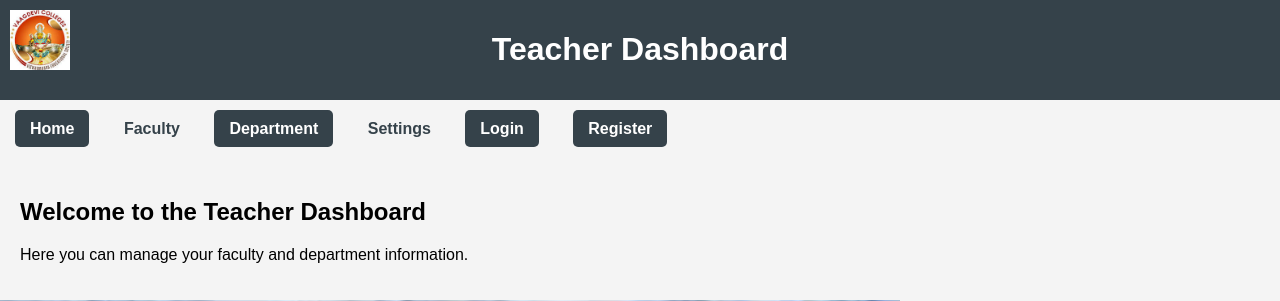
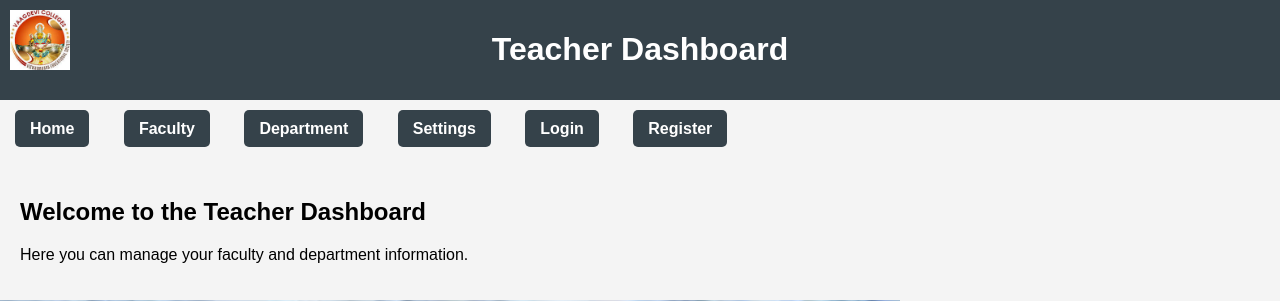
Before and after one commit to Sindhuuu24/collegeinfo2, a Django app: page /dashboard/ in a window 1280 px wide. Shown: the top 301 px of the page. Run offline with Django 5.2, Linux system fonts and the light colour scheme.

Commit message:
buttons added

```diff
--- a/collegeinfo/teacherinfo/templates/dashboard.html
+++ b/collegeinfo/teacherinfo/templates/dashboard.html
@@ -50,9 +50,9 @@
     </header>
     <nav>
         <a href="{% url 'home' %}" class="button">Home</a>
-        <a href="#">Faculty</a>
+        <a href="#" class="button">Faculty</a>
         <a href="{% url 'department'%}" class="button">Department</a>
-        <a href="#">Settings</a>
+        <a href="# "class="button">Settings</a>
         <a href="{% url 'login' %}" class="button">Login</a>
         <a href="{% url 'registration' %}" class="button">Register</a>
     </nav>
```
